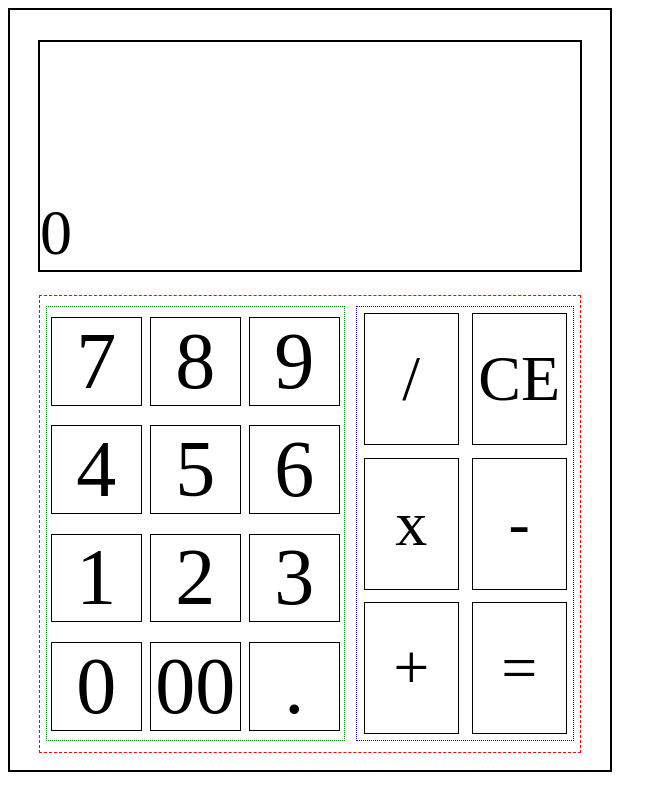
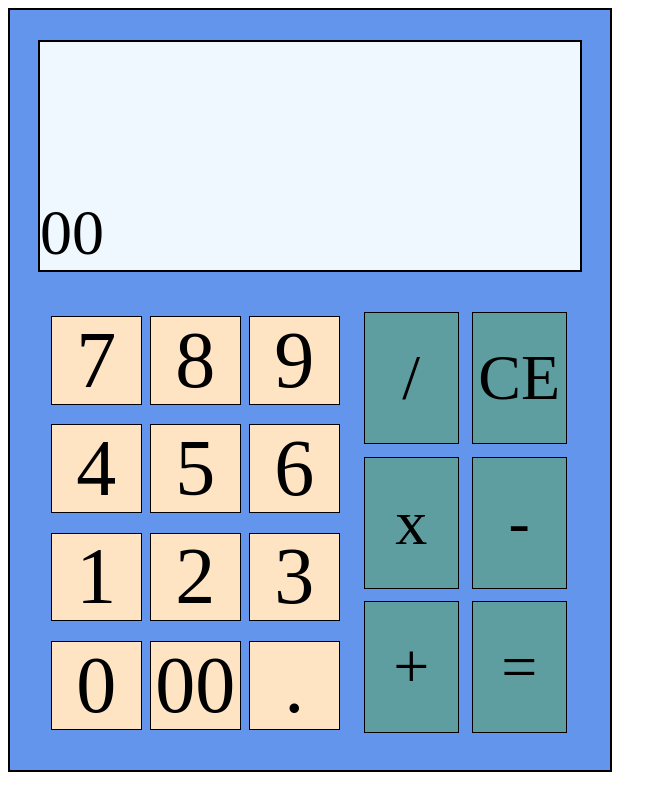
Before and after one commit to Keranod/calculator-js, a plain HTML site: page index.html in a window 1280 px wide. Both pictures are taken after a click on the element "00". Shown: the whole page, without its empty margins (0-667 px from the left). Drawn offline with Linux system fonts and the light colour scheme.

Commit message:
need to work out string to number in all functions

```diff
--- a/script.js
+++ b/script.js
@@ -109,13 +109,13 @@ const operateNumberButtons = (value) => {
         number1 = value;
         displayValue = number1;
     } else if (operator === null) {
-        number1 = Number(String(number1) + value);
+        number1 = String(number1) + value;
         displayValue = number1;
     } else if (number2 === null) {
         number2 = value;
         displayValue = `${number1} ${operator} ${number2}`;
     } else {
-        number2 = Number(String(number2) + value);
+        number2 = String(number2) + value;
         displayValue = `${number1} ${operator} ${number2}`;
     }
     display.textContent = displayValue;
@@ -131,7 +131,7 @@ const operateOperatorButtons = (scopeOperator) => {
         return;
     } else if (number2 !== null && scopeOperator !== "=") {
         if (decimalLast(number2)) {
-            number2 = removeDecimal(number2);
+            number2 = removeDecimal(Number(number2));
         }
         displayValue = operate(operator, number1, number2);
         number1 = displayValue;
--- a/styles.css
+++ b/styles.css
@@ -6,6 +6,7 @@
     height: 95vh;
     border: solid black 0.3vh;
     gap: 3%;
+    background-color: cornflowerblue;
 }
 
 .display {
@@ -16,6 +17,7 @@
     margin-top: 5%;
     align-items: end;
     font-size: 8vh;
+    background-color: aliceblue;
 }
 
 .buttons {
@@ -24,7 +26,6 @@
     justify-content: space-around;
     width: 90%;
     height: 60%;
-    border: dashed red 0.2vh;
 }
 
 .numbers {
@@ -34,7 +35,6 @@
     align-items: center;
     width: 55%;
     height: 95%;
-    border: dotted green 0.2vh;
 }
 
 .actions {
@@ -44,7 +44,6 @@
     justify-content: space-around;
     width: 40%;
     height: 95%;
-    border: dotted blue 0.2vh;
 }
 
 .numbers .button {
@@ -55,6 +54,7 @@
     width: 30%;
     height: 20%;
     border: solid black 0.2vh;
+    background-color: bisque;
 }
 
 .actions .button {
@@ -65,4 +65,5 @@
     width: 43%;
     height: 30%;
     border: solid black 0.2vh;
+    background-color: cadetblue;
 }
```
